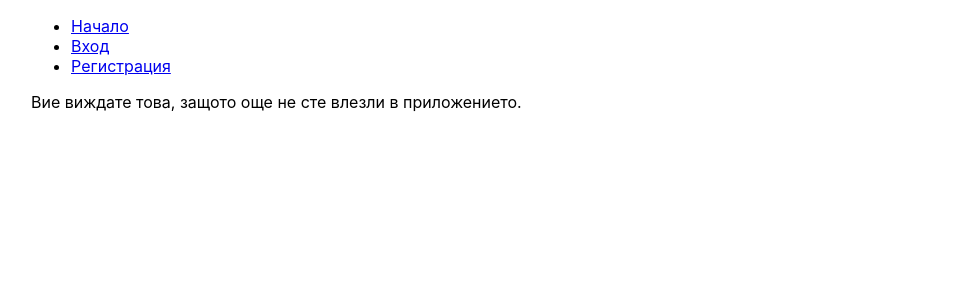
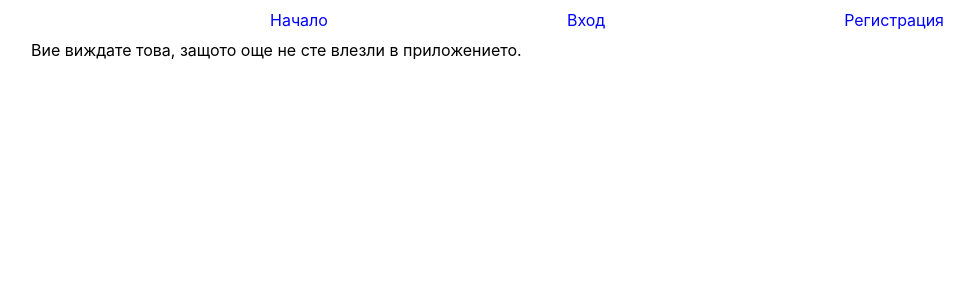
Before and after one commit to denchev/react-crimson-glory, a React (Create React App) app: page / in a window 1280 px wide. Shown: the top 300 px of the page, without its empty margins (33-1007 px from the left). Built offline with nearby package versions, Linux system fonts and the light colour scheme; no server answers.

Commit message:
UI changes to start building database

```diff
--- a/src/App.css
+++ b/src/App.css
@@ -1,38 +1,17 @@
-.App {
-  text-align: center;
+.nav {
+  display: flex;
+  list-style: none;
+  margin: 0;
+  padding: 10px 0;
+  justify-content: space-evenly;
 }
 
-.App-logo {
-  height: 40vmin;
-  pointer-events: none;
+.nav li {
+  margin: 0;
+  padding: 0;
 }
 
-@media (prefers-reduced-motion: no-preference) {
-  .App-logo {
-    animation: App-logo-spin infinite 20s linear;
-  }
+.nav a {
+  text-decoration: none;
+  color: blue;
 }
-
-.App-header {
-  background-color: #282c34;
-  min-height: 100vh;
-  display: flex;
-  flex-direction: column;
-  align-items: center;
-  justify-content: center;
-  font-size: calc(10px + 2vmin);
-  color: white;
-}
-
-.App-link {
-  color: #61dafb;
-}
-
-@keyframes App-logo-spin {
-  from {
-    transform: rotate(0deg);
-  }
-  to {
-    transform: rotate(360deg);
-  }
-}
--- a/src/components/Authorized/Index.jsx
+++ b/src/components/Authorized/Index.jsx
@@ -1,5 +1,9 @@
+import { Button } from '@mui/material';
+
 export default function AuthorizedIndex() {
+
     return <>
-        Това вече е истинската работа.
+        <p>Добре дошли в енкциклопедия Металиум. Кои са вашите любими метъл групи?</p>
+        <Button variant='contained'>Добави група</Button>
     </>
 }
--- a/src/components/Nav.jsx
+++ b/src/components/Nav.jsx
@@ -15,7 +15,7 @@ export default function Nav() {
 
     return (
         <>
-            <ul>
+            <ul className="nav">
                 <li><a href="/">Начало</a></li>
                 <li><a href="/login">Вход</a></li>
                 <li><a href="/register">Регистрация</a></li>
```
